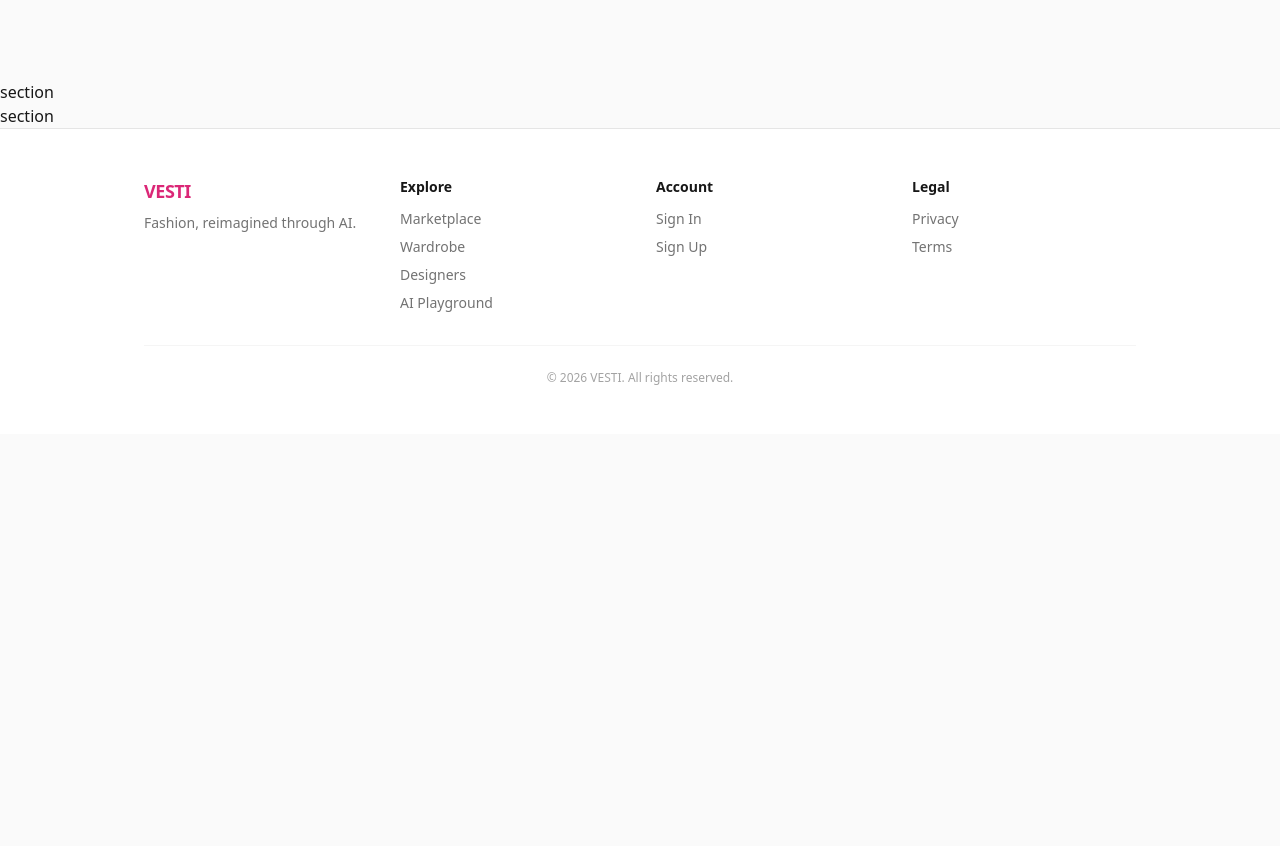
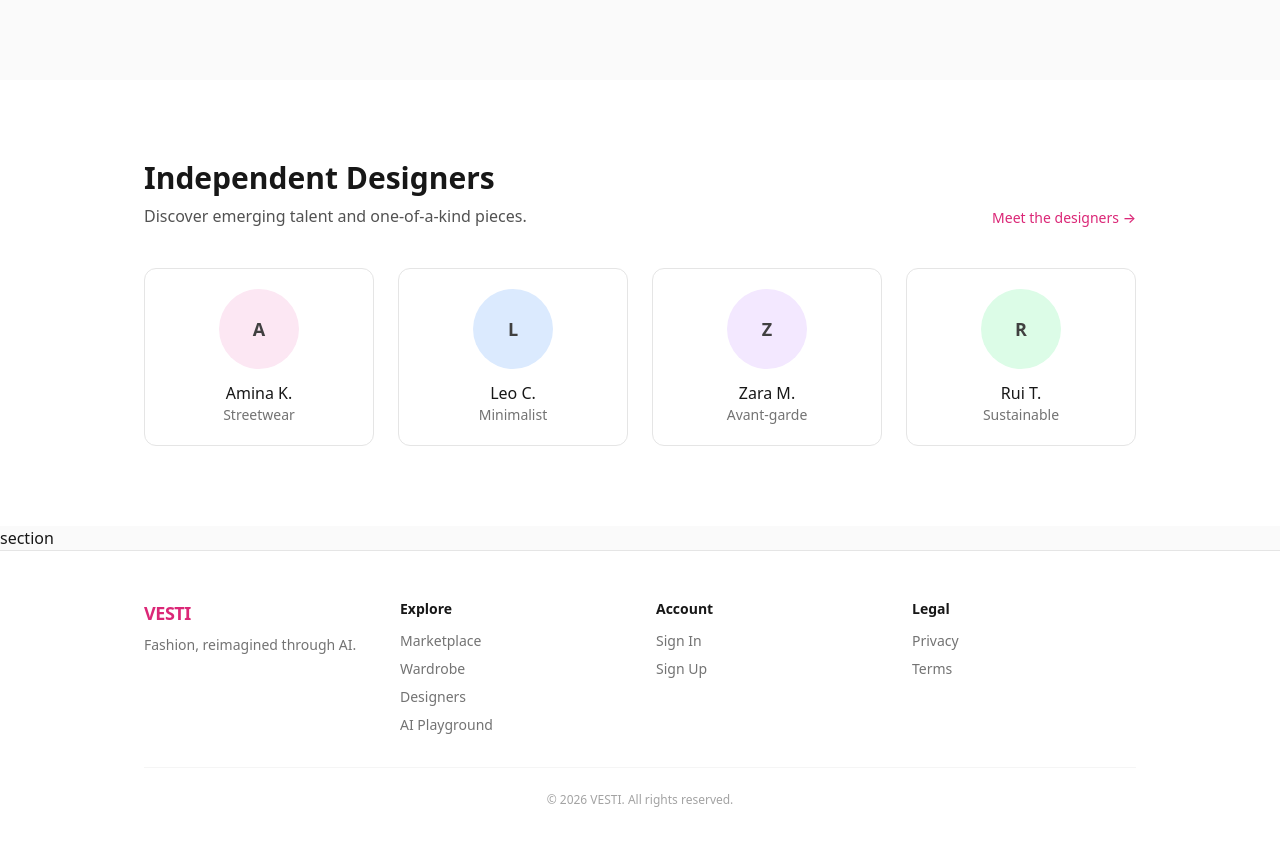
Before and after one commit to jayo14/vesti, a Next.js app in the folder frontend/: page / in a window 1280 px wide. Shown: the part 1740-2586 px from the top of the page. Before the commit the page ends 2174 px from the top, so only its background shows below. Built offline with nearby package versions, Linux system fonts and the light colour scheme; no server answers.

Commit message:
designers done

```diff
--- a/frontend/src/components/sections/designers-section.tsx
+++ b/frontend/src/components/sections/designers-section.tsx
@@ -1,3 +1,57 @@
-export default function $f() {
-  return <div>section</div>;
+import Link from "next/link";
+
+const designers = [
+  { name: "Amina K.", label: "Streetwear", color: "bg-pink-100" },
+  { name: "Leo C.", label: "Minimalist", color: "bg-blue-100" },
+  { name: "Zara M.", label: "Avant-garde", color: "bg-purple-100" },
+  { name: "Rui T.", label: "Sustainable", color: "bg-green-100" },
+];
+
+export default function DesignersSection() {
+  return (
+    <section className="bg-white py-20">
+      <div className="mx-auto max-w-5xl px-4">
+        <div className="mb-10 flex items-end justify-between">
+          <div>
+            <h2 className="text-2xl font-bold text-neutral-900 sm:text-3xl">
+              Independent Designers
+            </h2>
+            <p className="mt-2 text-neutral-600">
+              Discover emerging talent and one-of-a-kind pieces.
+            </p>
+          </div>
+          <Link
+            href="/designers"
+            className="hidden text-sm font-medium text-brand-600 hover:underline sm:block"
+          >
+            Meet the designers &rarr;
+          </Link>
+        </div>
+        <div className="grid gap-6 sm:grid-cols-2 lg:grid-cols-4">
+          {designers.map((d) => (
+            <div
+              key={d.name}
+              className="group cursor-pointer rounded-xl border border-neutral-200 p-5 text-center transition hover:shadow-md"
+            >
+              <div
+                className={`mx-auto mb-3 h-20 w-20 rounded-full ${d.color} flex items-center justify-center text-lg font-bold text-neutral-700`}
+              >
+                {d.name.charAt(0)}
+              </div>
+              <h3 className="font-medium text-neutral-900">{d.name}</h3>
+              <p className="text-sm text-neutral-500">{d.label}</p>
+            </div>
+          ))}
+        </div>
+        <div className="mt-8 text-center sm:hidden">
+          <Link
+            href="/designers"
+            className="text-sm font-medium text-brand-600 hover:underline"
+          >
+            Meet the designers &rarr;
+          </Link>
+        </div>
+      </div>
+    </section>
+  );
 }
```
